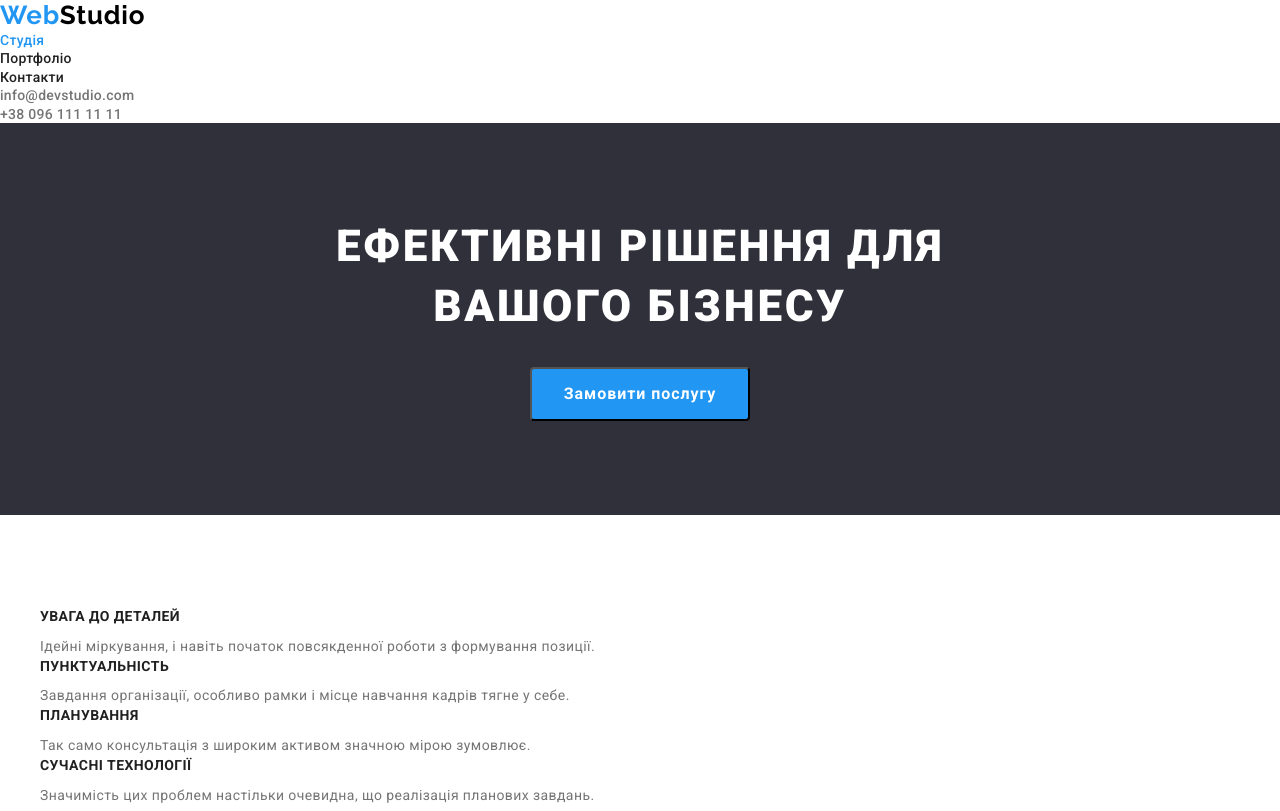
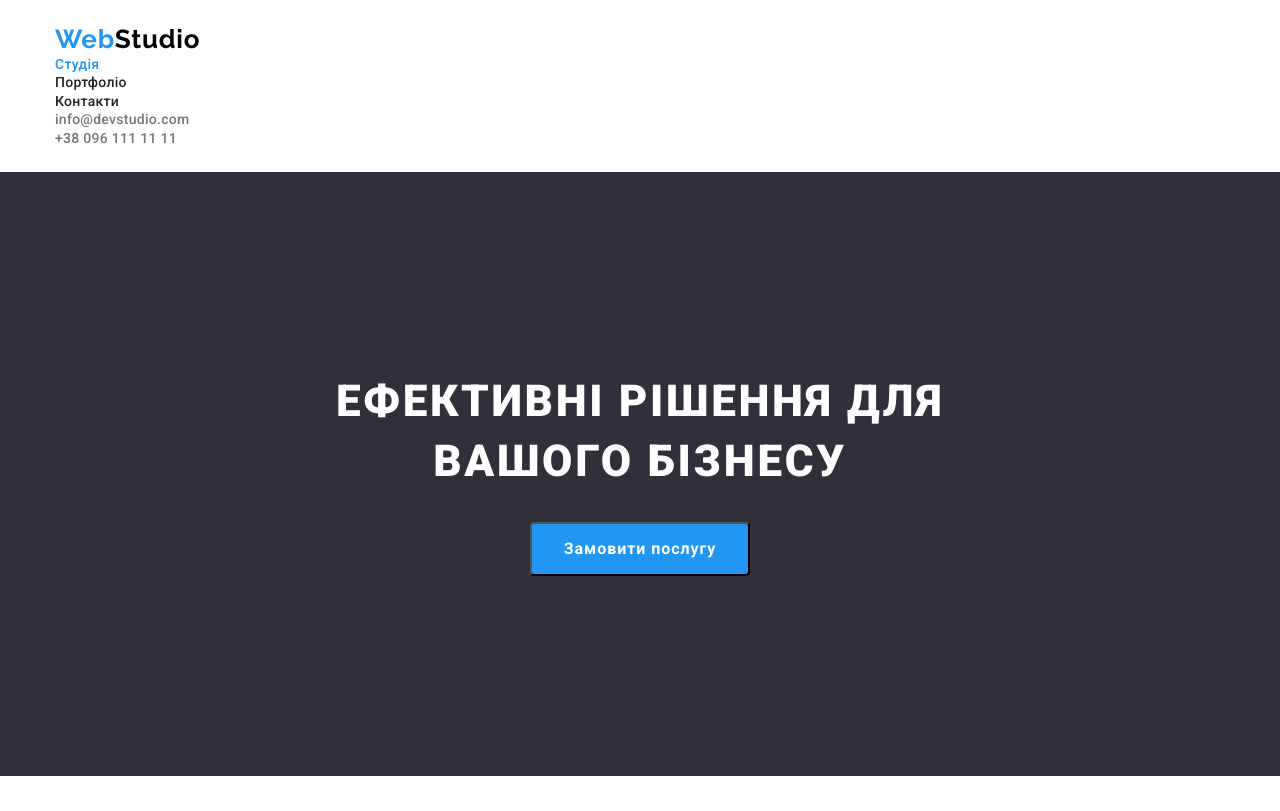
Before and after one commit to iTSerhii85/goit-markup-hw-03, a plain HTML site: page index.html in a window 1280 px wide. Shown: the top 811 px of the page. Drawn offline with nearby package versions, Linux system fonts and the light colour scheme.

Commit message:
поправил размеры шапки и подвала

```diff
--- a/css/styles.css
+++ b/css/styles.css
@@ -52,7 +52,7 @@ body {
 }
 
 .container {
-  width: 1230px;
+  width: 1200px;
   padding-left: 15px;
   padding-right: 15px;
   padding-top: 94px;
@@ -61,12 +61,16 @@ body {
   margin-right: auto;
 }
 
+/* *Шапка */
+.hat .container {
+  padding-top: 24px;
+  padding-bottom: 25px;
+}
+
 /* *Блок герой */
 .hero {
   background-color: var(--background-color-hero);
   text-align: center;
-  /* width: 1600px; */
-  /* height: 600px; */
 }
 .hero-title {
   color: var(--hero-title-color);
@@ -103,6 +107,10 @@ body {
   background: #188ce8;
   box-shadow: 0px 4px 4px rgba(0, 0, 0, 0.15);
   border-radius: 4px;
+}
+.hero .container {
+  padding-top: 200px;
+  padding-bottom: 200px;
 }
 
 /* *Заголовки */
@@ -205,6 +213,10 @@ body {
   line-height: 1.7;
   letter-spacing: 0.03em;
 }
+.footer .container {
+  padding-top: 60px;
+  padding-bottom: 60px;
+}
 
 /* *Ссылки */
 .site-nav .link {
--- a/index.html
+++ b/index.html
@@ -20,6 +20,7 @@
   <body>
     <!--* Шапка страницы -->
     <header class="hat">
+          <div class="container">
             <nav>
               <a href="./index.html" class="link logo"><span>Web</span>Studio</a>
               <ul class="site-nav list">
@@ -36,6 +37,7 @@
               </li>
               <li><a class="link" href="tel:+380961111111">+38 096 111 11 11</a></li>
             </ul>
+          </div>
     </header>
     <!-- Основной контент страницы -->
     <main>
@@ -165,6 +167,7 @@
     </main>
     <!--* Подвал -->
     <footer class="footer">
+      <div class="container">
         <a href="./index.html" class="link footer-logo"><span>Web</span>Studio</a>
         <address>
           <ul class="list footer-list">
@@ -189,6 +192,7 @@
             </li>
           </ul>
         </address>
+      </div>
     </footer>
   </body>
 </html>
```
Lines whose indentation alone changed are shown as unchanged.
